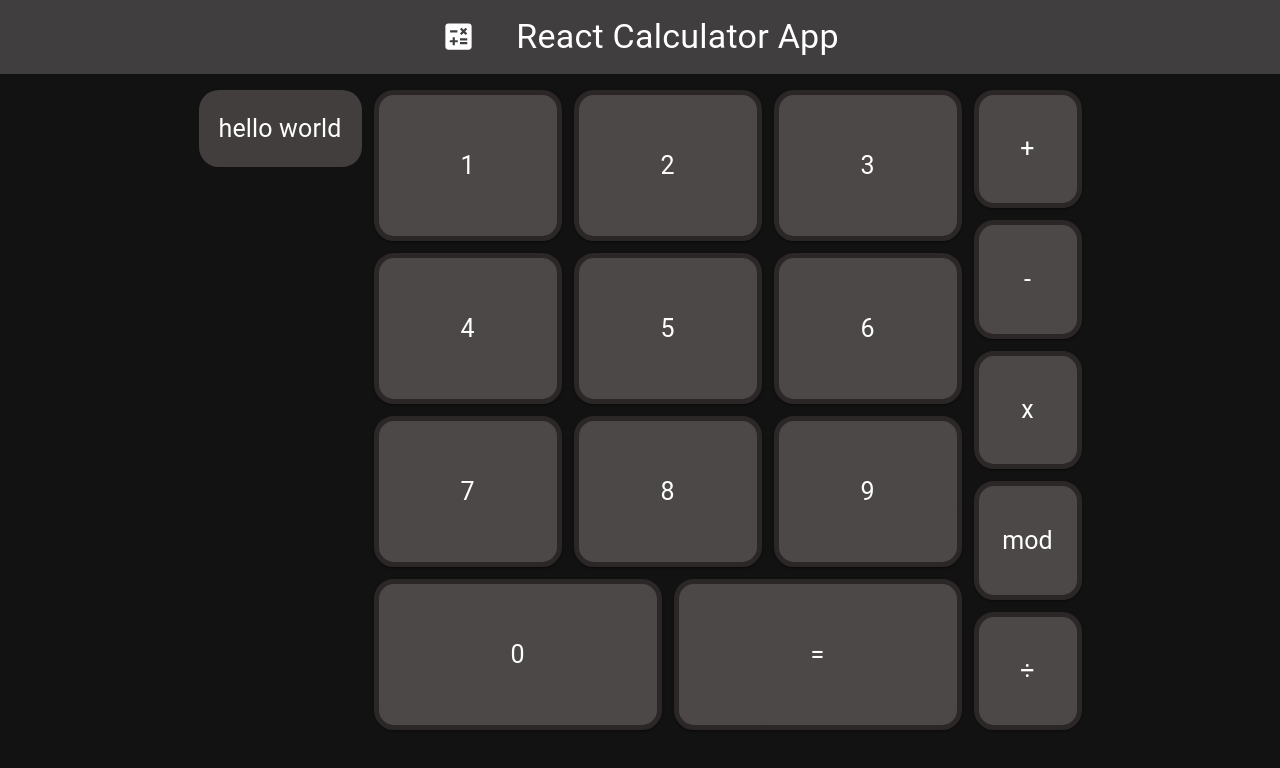
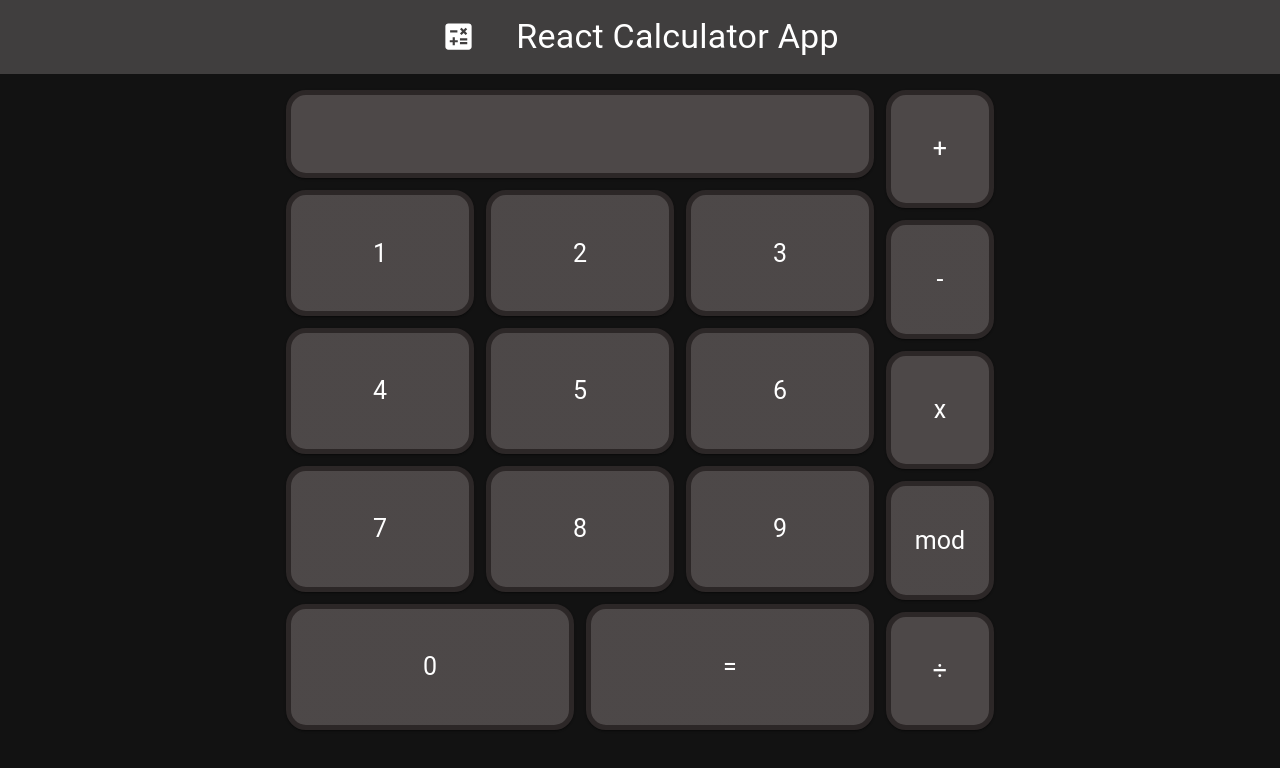
Before and after one commit to marcos-aparicio/react_calculator, a React (Create React App) app: page / in a window 1280 px wide. Shown: the top 768 px of the page. Built offline with nearby package versions, Linux system fonts and the light colour scheme.

Commit message:
making the output box first design and starting to test how to implement the calc functions

```diff
--- a/src/components/Calculator.js
+++ b/src/components/Calculator.js
@@ -1,9 +1,12 @@
 import { Box } from "@mui/system";
 import { Grid } from "@mui/material";
 import Tile from "./Tile";
-import { useContext } from "react";
+import { useContext, useState } from "react";
 
 const Calculator = () => {
+  const [ operations, setOperations ] = useState("");
+
+
   return (
     <Box
       className="calculator"
@@ -16,29 +19,29 @@ const Calculator = () => {
       }}
       gap={1.5}
     >
-      <Box className="output"
-      sx={outputStyles}
-      >
-      hello world
-      </Box>
-      <Grid className="numbers&equal"
+      <Grid className="numbers&equal&output"
         container
         spacing={1.5}
         sx={numStyles}
         flexGrow={1}
-        // flexBasis={300}
       >
+        <Tile xs={12} className="output" sx={{
+          justifyContent:'end'
+        }}/>
         <Tile token="1" xs={4} />
         <Tile token="2" xs={4} />
         <Tile token="3" xs={4} />
+
         <Tile token="4" xs={4} />
         <Tile token="5" xs={4} />
         <Tile token="6" xs={4} />
+
         <Tile token="7" xs={4} />
         <Tile token="8" xs={4} />
         <Tile token="9" xs={4} />
+
         <Tile token="0" xs={6} />
-        <Tile token="=" xs={6} />
+        <Tile token="=" className="equal" xs={6} />
       </Grid>
       <Grid className="operations"
         container
@@ -63,17 +66,18 @@ const numStyles = {
   width: sizeNum,
 };
 
-const operStyles = {};
+// const operStyles = {};
 
+let borderColor = "#2c2727";
+let bgColor = "rgb(67, 62, 62)";
 const outputStyles = {
   display: "flex",
   justifyContent: "center",
-  backgroundColor:"rgb(67, 62, 62)",
   alignItems: "center",
+  border: `5px solid ${borderColor}`,
+  backgroundColor: bgColor,
   fontSize:25,
-  padding: 2.5,
   textAlign: "center",
   borderRadius: 5,
 };
-
 export default Calculator;
--- a/src/components/Tile.js
+++ b/src/components/Tile.js
@@ -10,8 +10,12 @@ const Tile = (props) => {
       className={`tile ${props.className !== undefined ? props.className: ''} user-select-none`}
     >
       <Paper
-      sx={tileStyles}
-      onClick={()=>{console.log(props.token)}}
+      sx={[ tileStyles,props.sx ]}
+      onClick={()=>{
+        if(props.className !== undefined) return;
+
+        console.log(props.token);
+      }}
       >
       {props.token}
       </Paper>
```
